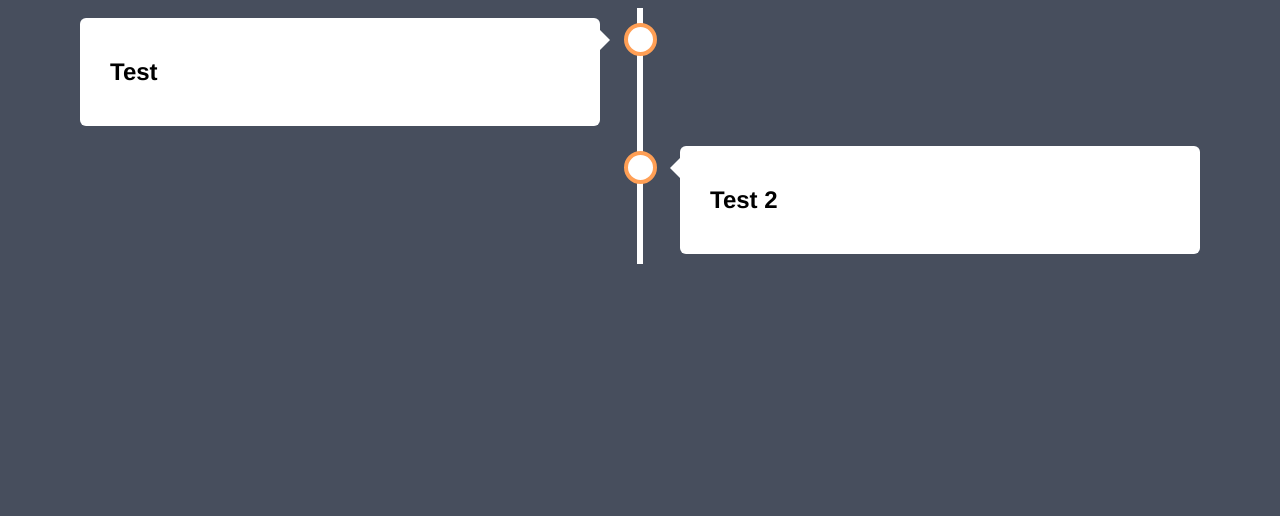
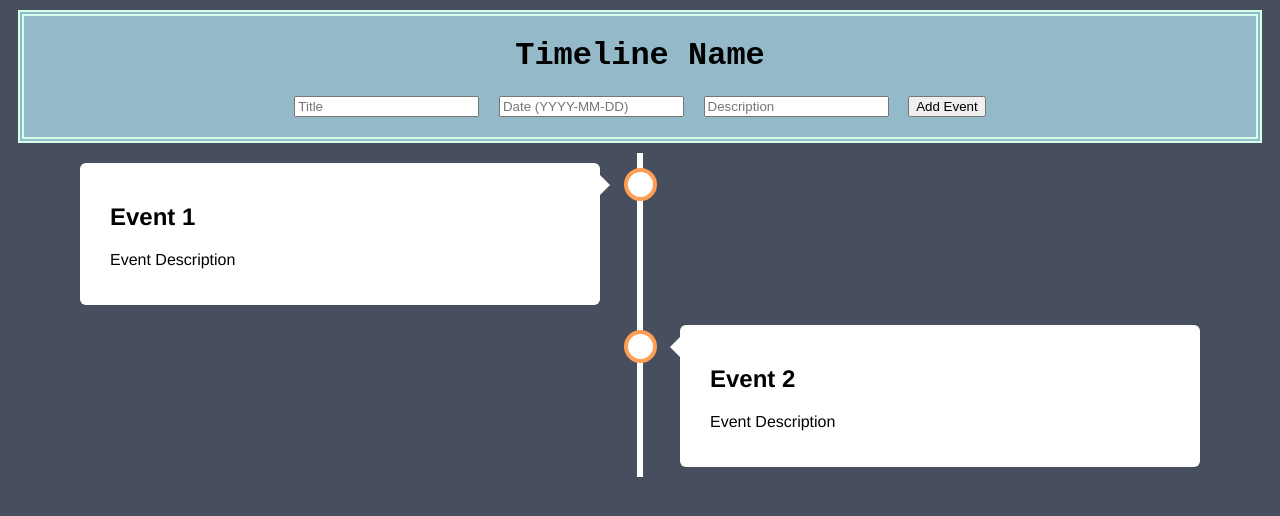
Before and after one commit to SomeGuy143/csci_313_timeline_project, a Django app: page /timeline/1/ in a window 1280 px wide. Shown: the top 516 px of the page. Run offline with Django 4.2, Linux system fonts and the light colour scheme; data comes from the database, SQL or seed files in the repository.

Commit message:
add event

```diff
--- a/timeline_website/timeline_app/static/timeline_app/css/styles.css
+++ b/timeline_website/timeline_app/static/timeline_app/css/styles.css
@@ -1,5 +1,19 @@
 * {
     box-sizing: border-box;
+  }
+
+    header  {
+    margin: 10px;
+    background-color:rgb(148, 186, 201);
+    height: auto + 10px;
+    align-content: center;
+    text-align: center;
+    font-family: 'Courier New', Courier, monospace;
+    border: double rgb(211, 255, 233) 6px;
+  }
+  form {
+    padding-bottom: 20px;
+    word-spacing: 10px;
   }
 
   /* Set a background color */
--- a/timeline_website/timeline_app/templates/timeline_app/timeline.html
+++ b/timeline_website/timeline_app/templates/timeline_app/timeline.html
@@ -8,18 +8,32 @@
     <title>Home</title>
     <link rel="stylesheet" href="{% static 'timeline_app/css/styles.css' %}">
   </head>
+  <header>
+    <h1> Timeline Name </h1>
+    <form method="POST">
+      <input placeholder="Title" name ="title" type="text">
+      <input placeholder="Date (YYYY-MM-DD)" name ="date" type="datetime">
+      <input placeholder="Description" name ="description" type="text">
+      <button type="submit">Add Event</button>
+  </form>
+  </header>
   <body>
     <div class="timeline">
+
       <div class="container left">
         <div class="content">
-          <h2>Test</h2>
+          <h2>Event 1</h2>
+          <p>Event Description</p>
         </div>
       </div>
+
       <div class="container right">
         <div class="content">
-          <h2>Test 2</h2>
+          <h2>Event 2</h2>
+          <p>Event Description</p>
         </div>
       </div>
+
     </div>
   </body>
 </html>
--- a/timeline_website/timeline_app/views.py
+++ b/timeline_website/timeline_app/views.py
@@ -1,6 +1,6 @@
 from django.shortcuts import render
 from django.http import HttpResponse
-from timeline_app.models import Timeline
+from timeline_app.models import Timeline, Event
 
 # Create your views here.
 def index(request):
@@ -8,5 +8,14 @@ def index(request):
 
 def timeline(request, pk):
     course = Timeline.objects.get(pk=pk)
+
+    if request.method=="POST":
+        title = request.add['title']
+        date = request.add['date']
+        description = request.add['description']
+        o = Event(date=date, title=title,
+                  description=description, timeline_id=pk)
+        o.save()
+
     dict = {'timeline' : timeline}
     return render(request, 'timeline_app/timeline.html', context=dict)
```
